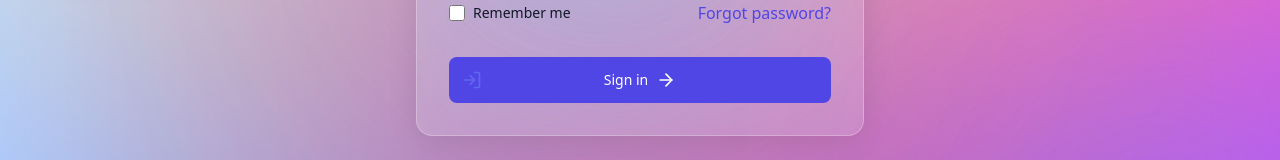
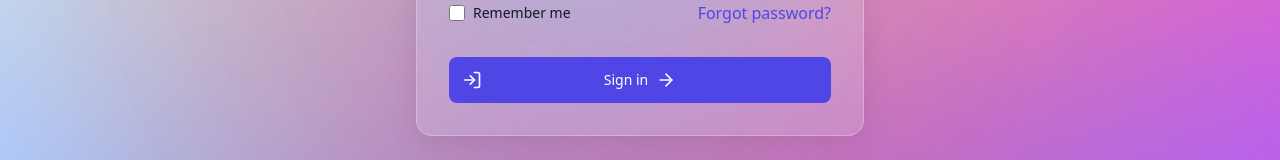
Before and after one commit to Faheem506pk/InternIntelligence_LoginPage, a React (Vite) app: page /login in a window 1280 px wide. Shown: the part 512-672 px from the top of the page. Built offline with nearby package versions, Linux system fonts and the light colour scheme; no server answers.

Commit message:
make icon color change

```diff
--- a/src/components/Login.tsx
+++ b/src/components/Login.tsx
@@ -347,9 +347,9 @@ function Login() {
           >
             <span className="absolute inset-y-0 left-0 flex items-center pl-3">
               {isLogin ? (
-                <LogIn className="h-5 w-5 text-indigo-500 group-hover:text-indigo-400 transition-colors duration-200" />
+                <LogIn className="h-5 w-5 text-white-500 group-hover:text-indigo-400 transition-colors duration-200" />
               ) : (
-                <UserPlus className="h-5 w-5 text-indigo-500 group-hover:text-indigo-400 transition-colors duration-200" />
+                <UserPlus className="h-5 w-5 text-white-500 group-hover:text-indigo-400 transition-colors duration-200" />
               )}
             </span>
             {isLogin ? "Sign in" : "Create account"}
```
